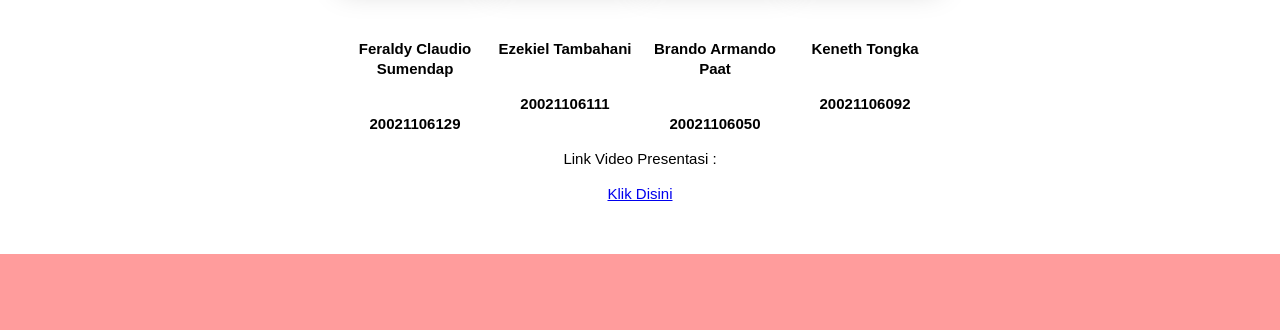
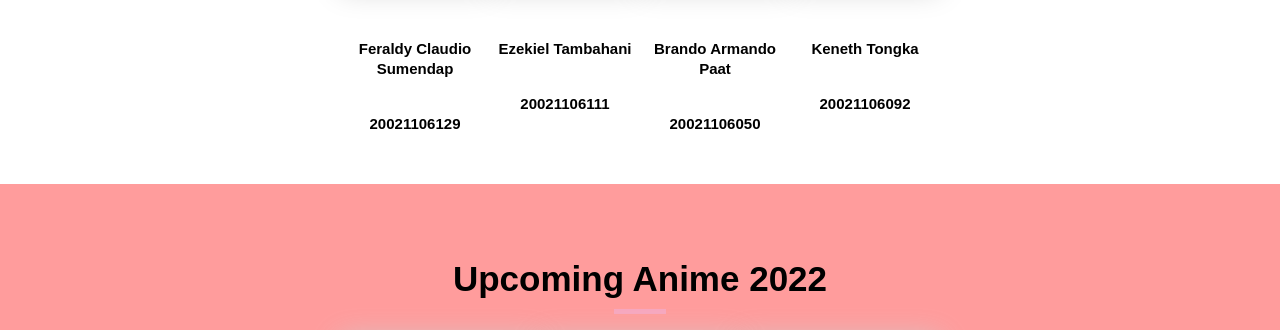
Before and after one commit to aldy123123/ProjectUASPemweb, a PHP site: page / in a window 1280 px wide. Shown: the part 2429-2759 px from the top of the page. Run offline with PHP 8.4, Linux system fonts and the light colour scheme; a user stored in the database is signed in.

Commit message:
Update index.php

```diff
--- a/Website/index.php
+++ b/Website/index.php
@@ -149,8 +149,6 @@ if (!isset($_SESSION['username'])) {
               </div>
             </div>
           </div>
-          <p>Link Video Presentasi : </p>
-          <a href="https://drive.google.com/file/d/1gIkxU2cnnhjLBcjzicSzrIoURCLyYtgZ/view?usp=sharing">Klik Disini</a></li>
         </section>
         <section class="abuabu" id="blog">
           <div class="layar-dalam">
```
